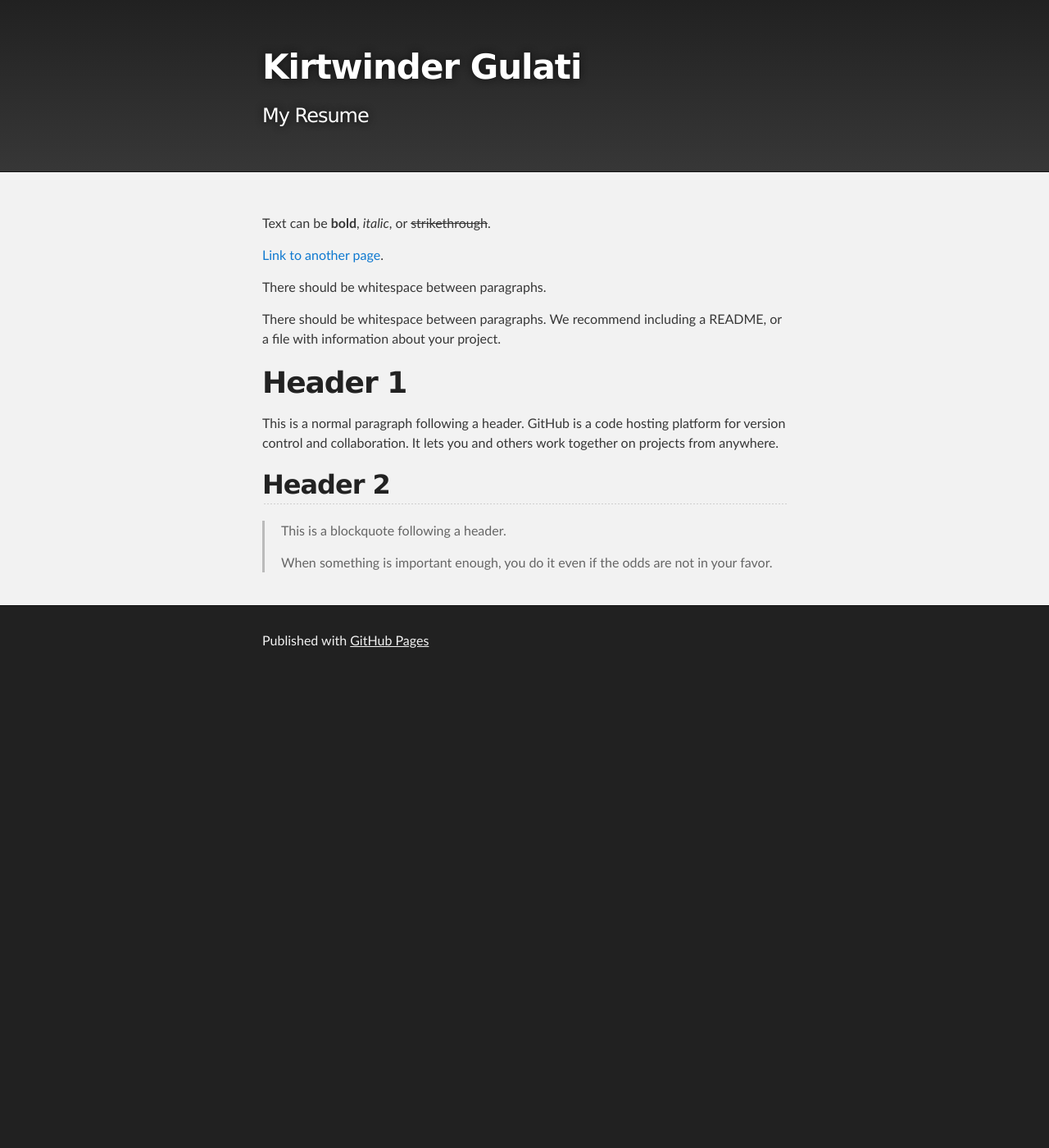
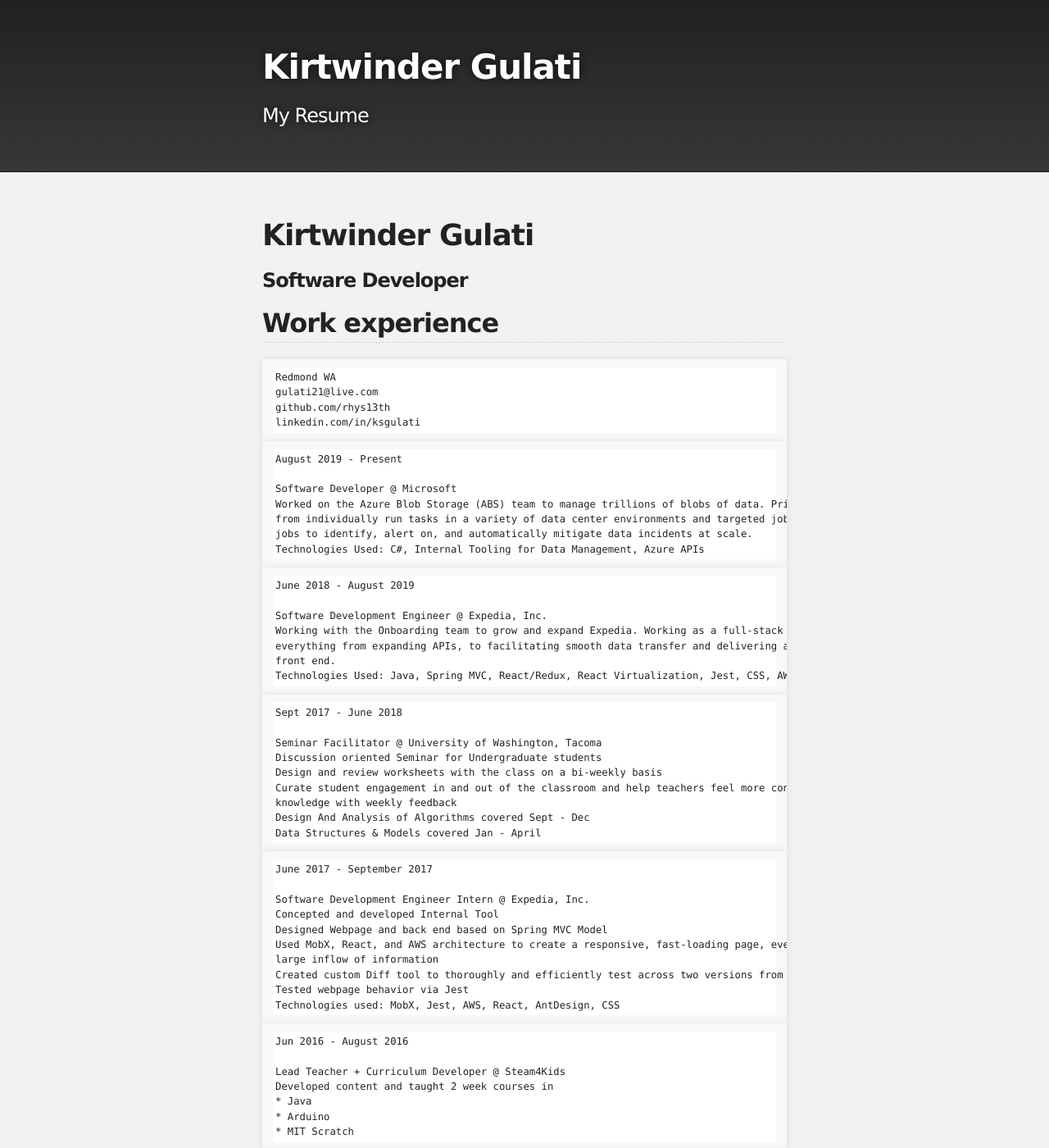
Before and after one commit to Gulati21/gulati21.github.io, a Jekyll site: the page built from index.md, in a window 1280 px wide and 1400 px high. Shown: the whole window at 82% size. Built offline with Jekyll 4.4.1, drawn with Linux system fonts in a browser that asks for light colours; our own code applies the rules of GitHub Pages for plain Markdown files; some of the changed text lies outside the part shown.

Commit message:
resume update

````diff
--- a/index.md
+++ b/index.md
@@ -2,20 +2,108 @@
 layout: default
 ---
 
-Text can be **bold**, _italic_, or ~~strikethrough~~.
+# Kirtwinder Gulati
 
-[Link to another page](./another-page.html).
+### Software Developer
 
-There should be whitespace between paragraphs.
 
-There should be whitespace between paragraphs. We recommend including a README, or a file with information about your project.
+## Work experience
+```
+Redmond WA
+gulati21@live.com
+github.com/rhys13th
+linkedin.com/in/ksgulati
+```
 
-# Header 1
+```
+August 2019 - Present
 
-This is a normal paragraph following a header. GitHub is a code hosting platform for version control and collaboration. It lets you and others work together on projects from anywhere.
+Software Developer @ Microsoft
+Worked on the Azure Blob Storage (ABS) team to manage trillions of blobs of data. Primarily back end work,
+from individually run tasks in a variety of data center environments and targeted jobs to recurring series of
+jobs to identify, alert on, and automatically mitigate data incidents at scale.
+Technologies Used: C#, Internal Tooling for Data Management, Azure APIs
+```
 
-## Header 2
+```
+June 2018 - August 2019
 
-> This is a blockquote following a header.
->
-> When something is important enough, you do it even if the odds are not in your favor.
+Software Development Engineer @ Expedia, Inc.
+Working with the Onboarding team to grow and expand Expedia. Working as a full-stack developer on
+everything from expanding APIs, to facilitating smooth data transfer and delivering a crisp and responsive
+front end.
+Technologies Used: Java, Spring MVC, React/Redux, React Virtualization, Jest, CSS, AWS technologies
+```
+
+```
+Sept 2017 - June 2018
+
+Seminar Facilitator @ University of Washington, Tacoma
+Discussion oriented Seminar for Undergraduate students
+Design and review worksheets with the class on a bi-weekly basis
+Curate student engagement in and out of the classroom and help teachers feel more confident in student
+knowledge with weekly feedback
+Design And Analysis of Algorithms covered Sept - Dec
+Data Structures & Models covered Jan - April
+```
+
+```
+June 2017 - September 2017
+
+Software Development Engineer Intern @ Expedia, Inc.
+Concepted and developed Internal Tool
+Designed Webpage and back end based on Spring MVC Model
+Used MobX, React, and AWS architecture to create a responsive, fast-loading page, even when handling
+large inflow of information
+Created custom Diff tool to thoroughly and efficiently test across two versions from the server
+Tested webpage behavior via Jest
+Technologies used: MobX, Jest, AWS, React, AntDesign, CSS
+```
+
+```
+Jun 2016 - August 2016
+
+Lead Teacher + Curriculum Developer @ Steam4Kids
+Developed content and taught 2 week courses in
+* Java
+* Arduino
+* MIT Scratch
+```
+
+```
+Jun 2015 - Aug 2015
+
+Teacher's Assistant @ Digipen Institute of Technology: Redmond, Washington
+Assisted in development of Cyber Security curriculum
+Managed ~1500 students
+Reprisal of duties from 2014
+```
+
+```
+Jun 2014 - Aug 2014
+
+Teacher's Assistant @ Digipen Institute of Technology: Redmond, Washington
+Designed curriculum for and taught intro to programming classes
+Learned social and educational dynamics via class management and individual tutoring skills
+Worked on writing and refactoring libraries with a large team on a project that enabled students to
+continue individual education
+```
+
+## Education
+
+```
+BS: Computer ScienceBS: Computer Science Sep 2014 - Jun 2018
+University of Washington: Tacoma
+GPA: 3.
+```
+
+
+## Notable Achievements
+
+```
+Placed Second in UW Bothell Math Competition
+Placed First in UW Bothell Hackathon (Hacker.io)
+National Merit Commended Scholar
+Dean's List for 8 quarters
+Project on User Profiling for Social Media using Machine Learning
+```
````
